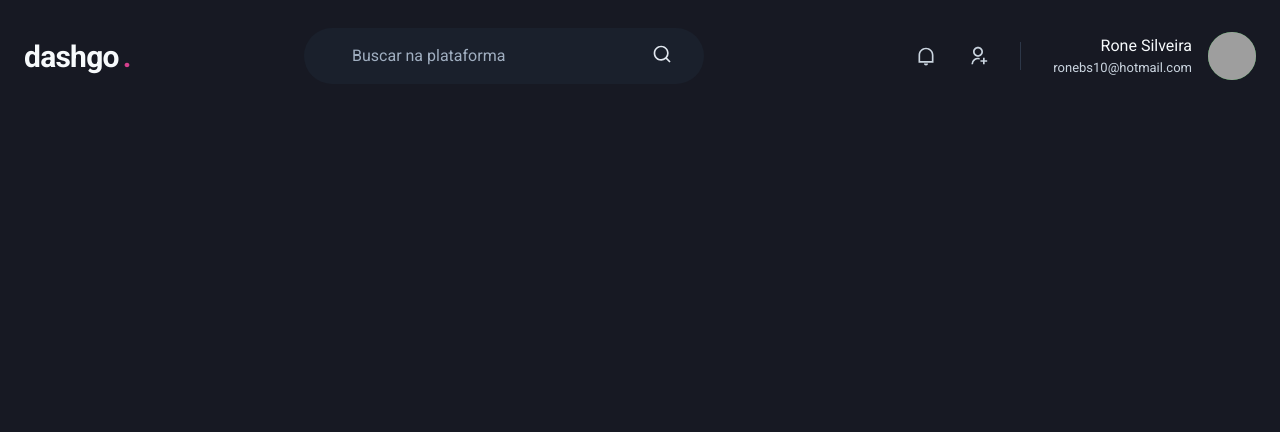
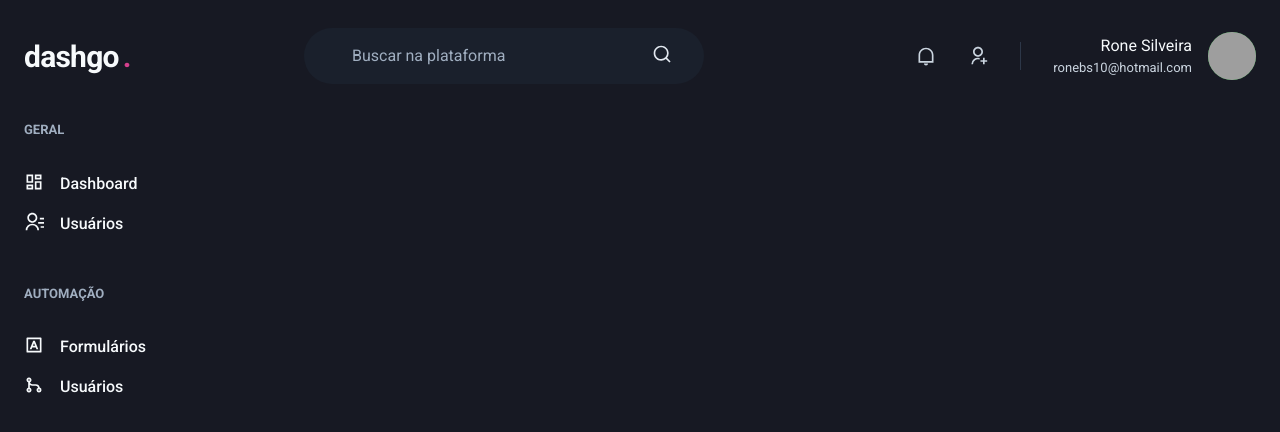
Before and after one commit to RoneBS/ignite-dashgo, a Next.js app: page /dashboard in a window 1280 px wide. Shown: the top 432 px of the page. Built offline with nearby package versions, Linux system fonts and the light colour scheme; grey boxes are pictures that could not be loaded.

Commit message:
starting the construction of the Sidebar component

```diff
--- /dev/null
+++ b/src/components/Sidebar.tsx
@@ -0,0 +1,37 @@
+import { Box, Stack, Text, Link, Icon } from "@chakra-ui/react"
+import { RiContactsLine, RiDashboardLine, RiGitMergeLine, RiInputMethodLine } from "react-icons/ri";
+
+export function Sidebar() {
+  return (
+    <Box as="aside" w="64" mr="8">
+      <Stack spacing="12" align="flex-start">
+        <Box>
+          <Text fontWeight="bold" color="gray.400" fontSize="small">GERAL</Text>
+          <Stack spacing="4" mt="8" align="stretch">
+            <Link display="flex" align="center" >
+              <Icon as={RiDashboardLine} fontSize="20" />
+              <Text ml="4" fontWeight="medium">Dashboard</Text>
+            </Link>
+            <Link display="flex" align="center" >
+              <Icon as={RiContactsLine} fontSize="20" />
+              <Text ml="4" fontWeight="medium">Usuários</Text>
+            </Link>
+          </Stack>
+        </Box>
+        <Box>
+          <Text fontWeight="bold" color="gray.400" fontSize="small">AUTOMAÇÃO</Text>
+          <Stack spacing="4" mt="8" align="stretch">
+            <Link display="flex" align="center" >
+              <Icon as={RiInputMethodLine} fontSize="20" />
+              <Text ml="4" fontWeight="medium">Formulários</Text>
+            </Link>
+            <Link display="flex" align="center" >
+              <Icon as={RiGitMergeLine} fontSize="20" />
+              <Text ml="4" fontWeight="medium">Usuários</Text>
+            </Link>
+          </Stack>
+        </Box>
+      </Stack>
+    </Box>
+  );
+}
--- a/src/pages/dashboard.tsx
+++ b/src/pages/dashboard.tsx
@@ -1,7 +1,16 @@
+import { Flex } from '@chakra-ui/react'
 import { Header } from '../components/Header'
+import { Sidebar } from '../components/Sidebar'
 
 export default function Dashboard() {
   return (
-    <Header/>
+    <Flex direction="column" h="100vh">
+       <Header/>
+
+       <Flex w="100%" my="6" maxWidth={1480} mx="auto" px="6">
+        <Sidebar />
+       </Flex>
+    </Flex>
+
   );
 }
```
